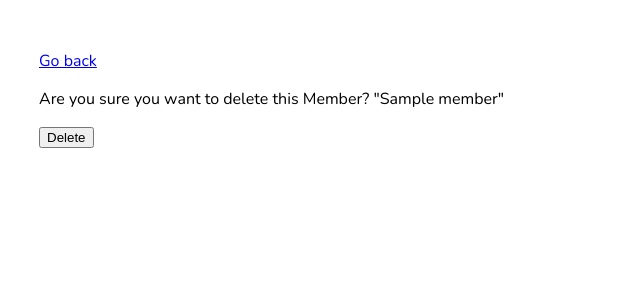
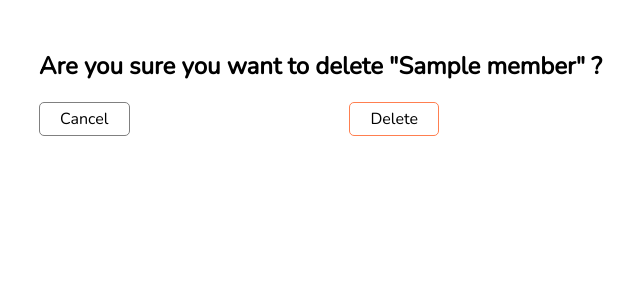
Before and after one commit to csmistry/user-manager, a Django app: template team_manager/api/templates/api/member_delete.html in a window 1280 px wide. Shown: the top 300 px of the page, without its empty margins (19-659 px from the left). Run offline with Django 3.2, Linux system fonts and the light colour scheme; the template is opened without the code that fills it: most values are stand-ins (such as "Sample title", 1, 10 or a date in 2020).

Commit message:
updated edit and delete views

```diff
--- a/team_manager/api/static/api/member_create.css
+++ b/team_manager/api/static/api/member_create_edit.css
@@ -53,6 +53,16 @@
     font-family: 'Nunito', sans-serif;
 }
 
+.deleteButton {
+    border-color: coral;
+    font-family: 'Nunito', sans-serif;
+}
+
+.deleteButton:hover {
+    background-color: lightcoral !important;
+    color: white;
+}
+
 .button:hover {
     background-color: lightgray;
 }
--- a/team_manager/api/templates/api/member_create.html
+++ b/team_manager/api/templates/api/member_create.html
@@ -1,7 +1,7 @@
 {% extends 'api/main.html' %}
 {% block content %}
 {% load static %}
-<link rel="stylesheet" type="text/css" href="{% static 'api/member_create.css' %}">
+<link rel="stylesheet" type="text/css" href="{% static 'api/member_create_edit.css' %}">
 
 <div class="header">
     <div class="headerTitle">
--- a/team_manager/api/templates/api/member_delete.html
+++ b/team_manager/api/templates/api/member_delete.html
@@ -1,11 +1,16 @@
 {% extends 'api/main.html' %}
 {% block content %}
+{% load static %}
+<link rel="stylesheet" type="text/css" href="{% static 'api/member_create_edit.css' %}">
 
-<a href="{% url 'members' %}">Go back</a>
+
 <form method="POST">
     {% csrf_token %}
-    <p> Are you sure you want to delete this Member? "{{member}}"</p>
-    <input type="submit" value="Delete"/>
+    <h2> Are you sure you want to delete "{{member}}" ?</h2>
+    <div class="buttonContainer">
+        <a class="button" href="{% url 'members' %}">Cancel</a>
+        <input class="button deleteButton" type="submit" value="Delete"/>
+    </div>
 </form>
 
 {% endblock content%}
```
Also changed, not shown: team_manager/api/templates/api/member_edit.html (+21 -9 lines), team_manager/api/views.py (+16 -0 lines), team_manager/api/static/api/member_delete.css (added), team_manager/api/static/api/member_edit.css (deleted).
